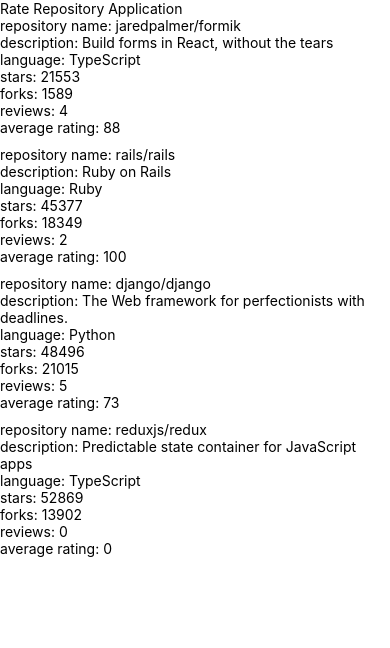
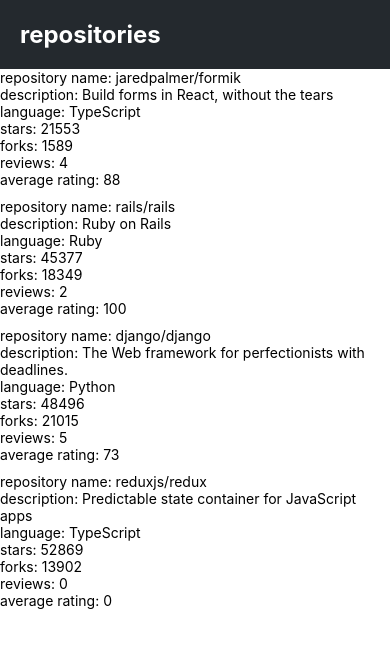
Before and after one commit to jannetolppanen/FullStackOpen_osa10, a React Native app in the folder rate-repository-app/: screen / in a window 390 px wide. Shown: the top 648 px of the page. Built offline with nearby package versions, Linux system fonts and the light colour scheme.

Commit message:
10.4 done

```diff
--- /dev/null
+++ b/rate-repository-app/src/components/AppBar.jsx
@@ -0,0 +1,42 @@
+import { View, StyleSheet } from 'react-native';
+import Constants from 'expo-constants';
+import { Pressable } from 'react-native';
+import Text from './Text'
+import theme from '../theme';
+
+const styles = StyleSheet.create({
+  container: {
+    paddingTop: Constants.statusBarHeight,
+    display: 'flex',
+    flexDirection: "row",
+    alignItems: "center",
+    backgroundColor: theme.colors.appbar
+  },
+  tab: {
+    color: 'white',
+    padding: 20,
+  },
+});
+
+const AppBarTab = ({ text }) => {
+  return (
+    <Pressable>
+      <Text
+      style={styles.tab}
+      fontSize="heading"
+      fontWeight="bold"
+      >{text}</Text>
+    </Pressable>
+  );
+};
+
+const AppBar = () => {
+  return (
+  <View style={styles.container}>
+    <AppBarTab text="repositories" />
+
+  </View>
+  );
+};
+
+export default AppBar;
--- a/rate-repository-app/src/components/Main.jsx
+++ b/rate-repository-app/src/components/Main.jsx
@@ -1,10 +1,11 @@
 import Constants from 'expo-constants';
 import { Text, StyleSheet, View } from 'react-native';
 import RepositoryList from './RepositoryList';
+import AppBar from './AppBar';
 
 const styles = StyleSheet.create({
   container: {
-    marginTop: Constants.statusBarHeight,
+    // marginTop: Constants.statusBarHeight,
     flexGrow: 1,
     flexShrink: 1,
   },
@@ -13,7 +14,7 @@
 const Main = () => {
   return (
     <View style={styles.container}>
-      <Text>Rate Repository Application</Text>
+      <AppBar />
       <RepositoryList />
 
     </View>
--- /dev/null
+++ b/rate-repository-app/src/components/Text.jsx
@@ -0,0 +1,47 @@
+import { Text as NativeText, StyleSheet } from 'react-native';
+
+import theme from '../theme';
+
+const styles = StyleSheet.create({
+  text: {
+    color: theme.colors.textPrimary,
+    fontSize: theme.fontSizes.body,
+    fontFamily: theme.fonts.main,
+    fontWeight: theme.fontWeights.normal,
+  },
+  colorTextSecondary: {
+    color: theme.colors.textSecondary,
+  },
+  colorPrimary: {
+    color: theme.colors.primary,
+  },
+  colorAppBar: {
+    color: theme.colors.appbar,
+  },
+  fontSizeSubheading: {
+    fontSize: theme.fontSizes.subheading,
+  },
+  fontSizeHeading: {
+    fontSize: theme.fontSizes.heading
+  },
+  fontWeightBold: {
+    fontWeight: theme.fontWeights.bold,
+  },
+});
+
+const Text = ({ color, fontSize, fontWeight, style, ...props }) => {
+  const textStyle = [
+    styles.text,
+    color === 'textSecondary' && styles.colorTextSecondary,
+    color === 'primary' && styles.colorPrimary,
+    color ==='appbar' && styles.colorAppBar,
+    fontSize === 'subheading' && styles.fontSizeSubheading,
+    fontSize === 'heading' && styles.fontSizeHeading,
+    fontWeight === 'bold' && styles.fontWeightBold,
+    style,
+  ];
+
+  return <NativeText style={textStyle} {...props} />;
+};
+
+export default Text;
--- /dev/null
+++ b/rate-repository-app/src/theme.js
@@ -0,0 +1,22 @@
+const theme = {
+  colors: {
+    textPrimary: '#24292e',
+    textSecondary: '#586069',
+    primary: '#0366d6',
+    appbar: '#24292e'
+  },
+  fontSizes: {
+    body: 14,
+    subheading: 16,
+    heading: 24
+  },
+  fonts: {
+    main: 'System',
+  },
+  fontWeights: {
+    normal: '400',
+    bold: '700',
+  },
+};
+
+export default theme;
```
Also changed, not shown: rate-repository-app/src/components/RepositoryItem.jsx (+6 -6 lines).
